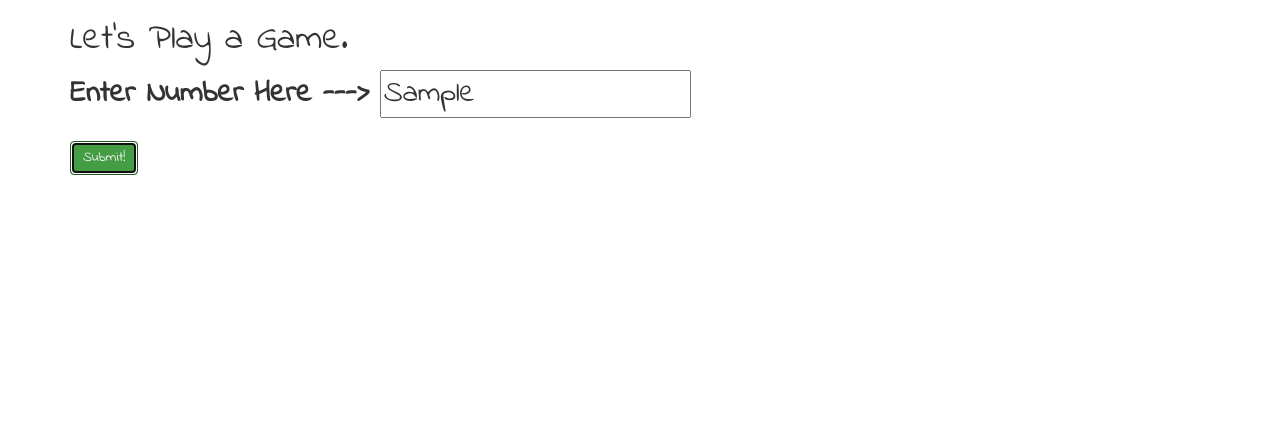
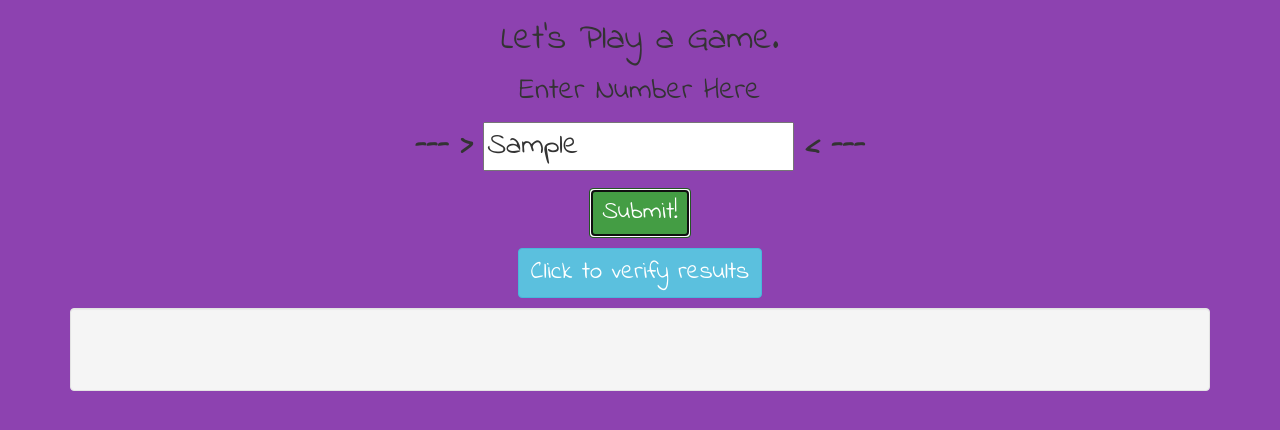
Before and after one commit to thacheshirecat/beep-boop, a plain HTML site: page index.html in a window 1280 px wide. Both pictures are taken after typing "Sample" into the empty fields and a click on the button "Submit!". Drawn offline with Linux system fonts and the light colour scheme.

Commit message:
Add an additional priority for replacing numbers in the range, and some additional styling and a button to verify the results.

```diff
--- a/css/styles.css
+++ b/css/styles.css
@@ -1,5 +1,24 @@
 body {
-  background-color: white;
+  background-color: #8d42b0;
   font-family: 'Indie Flower';
   font-size: 30px;
+  text-align: center;
 }
+
+ul {
+   display: inline-block;
+   text-align:left;
+ }
+
+.btn {
+  margin-bottom: 10px;
+  font-size: 25px;
+}
+
+#results-button {
+  display: none;
+}
+
+#results-well {
+  display: none;
+}
--- a/index.html
+++ b/index.html
@@ -11,15 +11,28 @@
   </head>
   <body>
     <div class="container">
+
       <h1>Let's Play a Game.</h1>
+
       <form id="number-input">
         <div class="form-group">
-          <label for="the-number">Enter Number Here ---></label>
+          <p>Enter Number Here</p>
+          <label for="the-number"> --- ></label>
           <input id="the-number" class="form" type="text">
+          <label>< ---</label>
         </div>
         <button type="submit" class="btn btn-success">Submit!</button>
       </form>
-      <ul id="results"></ul>
+
+      <div id="results-button">
+      <button id="results-check-button" type="click" class="btn btn-info">Click to verify results</button>
+      </div>
+
+      <div id="results-well" class="well">
+        <ul id="results"></ul>
+        <ul id="results-check"></ul>
+      </div>
+
     </div>
   </body>
 </html>
--- a/js/scripts.js
+++ b/js/scripts.js
@@ -11,6 +11,11 @@ var createArray = function(input)
     if (input === 0)
     {
       firstArray.push("Beep!");
+      input = input - 1;
+    }
+    else if (input%5 === 0)
+    {
+      firstArray.push("REEE!");
       input = input - 1;
     }
     else if (input%3 === 0)
@@ -76,12 +81,18 @@ var zeroScanner = function(array)
 //Front End Functions
 //
 
+
 $(document).ready(function()
 {
+  //Function for when the user submits the form.
   $("#number-input").submit(function(event)
   {
     event.preventDefault();
     $("#results").text("");
+    $("#results-check").text("");
+    $("#results-check").hide();
+    $("#results-button").show();
+
 
     var userInput = parseInt($("#the-number").val());
     var firstArray = createArray(userInput);
@@ -90,13 +101,22 @@ $(document).ready(function()
     var results = zeroScanner(preResults);
 
 
-    var test = 0;
+    var resultsCheck = 0;
     results.forEach(function(result)
     {
-      $("#results").append("<li>"+result+"---> "+test+"</li>");
-      test = test + 1;
+      $("#results-check").append("<li>"+result+"---> "+resultsCheck+"</li>");
+      $("#results").append("<li>"+result+"</li>");
+      resultsCheck = resultsCheck + 1;
     });
+    $("#results-well").show();
+    $("#results").show();
+  });
 
+  //Function for clicking the button to verify the results against the numbers in the range
+  $("#results-check-button").click(function()
+  {
+    $("#results").toggle();
+    $("#results-check").toggle();
   });
 
 
```
